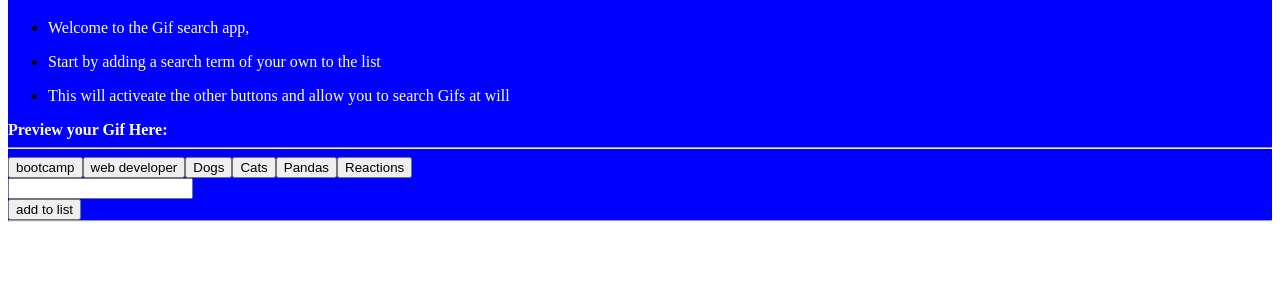
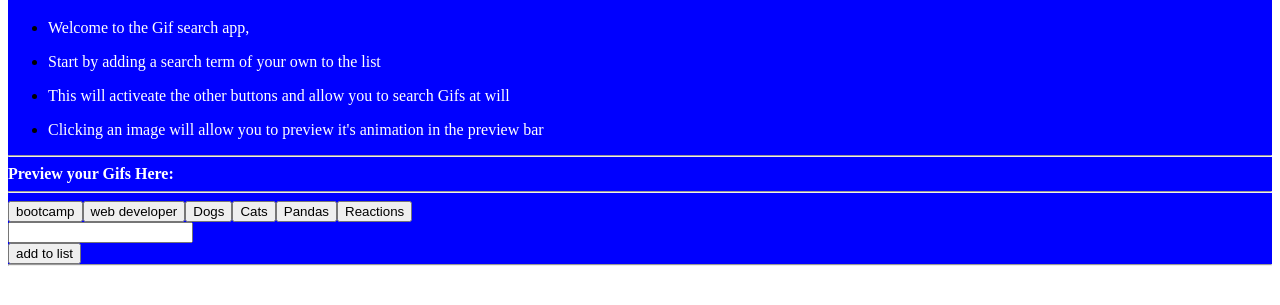
Before and after one commit to TimGaz92/gifwebapp, a plain HTML site: page gifyWebApp.html in a window 1280 px wide. Shown: the part 61-366 px from the top of the page. Drawn offline with nearby package versions, Linux system fonts and the light colour scheme.

Commit message:
cleaned up code, tried fixing preview bug-still broken

```diff
--- a/gifyWebApp.html
+++ b/gifyWebApp.html
@@ -11,8 +11,10 @@
     <li><p class="instructions"> Welcome to the Gif search app,</p></li>
     <li><p class="instructions"> Start by adding a search term of your own to the list</p></li>
    <li><p class="instructions"> This will activeate the other buttons and allow you to search Gifs at will</p></li>
+   <li><p class="instructions"> Clicking an image will allow you to preview it's animation in the preview bar</p></li>
     </ul>
-    <div id="previewDiv"><strong> Preview your Gif Here:</strong></div>
+    <hr>
+    <div id="previewDiv"><strong> Preview your Gifs Here:</strong></div>
     <hr>
 
     <div id="gifResults"></div> <!--contains the button results -->
@@ -52,7 +54,6 @@ for (var i = 4; i >= 0; i--) {
           var gifDiv = $("<img>").attr("src", staticURL);
           gifDiv.addClass("clickableImg");
           // var gifDiv = $("<div>").html("<button>this is a test</button> ");
-
     gifDiv.attr("alt");
     $("#userGifs").append(gifDiv);
      console.log(downsizedURL);
@@ -60,12 +61,15 @@ for (var i = 4; i >= 0; i--) {
 $("#userGifs").append("<strong> you've searched for: " + gifSRC +"</strong> <br> <hr>" );
         //gives each gif div a clickable function to make it clickable
         //on click changes the image to the animated gif
+        //append the animated image to the preview bar
        $(".clickableImg").on("click", function(){
        gifDiv = $("<img>").attr("src", downsizedURL);
-       console.log("clicks are working on gifs");
+       // ?(this).attr("src", downsizedURL);//TRY THIS - doesn't work
+       console.log("clicks are working on gifs" + downsizedURL);
        console.log("src changed to " + downsizedURL);
        $("#previewDiv").append(gifDiv);
        });
+
 
   });//end of AJAX call
 }//end of display function
@@ -73,8 +77,10 @@ $("#userGifs").append("<strong> you've searched for: " + gifSRC +"</strong> <br>
 //button and display functionality
  function renderButtons() {
   console.log("running render");
+  //console log for debugging
   $("#gifResults").empty();
   for (var i = gifs.length - 1; i >= 0; i--) {
+  	//loops through all gifs and assigns clickable class and associated title
       var button  = $("<button>");
       button.addClass("gifButton");
       button.text(gifs[i]);
@@ -83,6 +89,7 @@ $("#userGifs").append("<strong> you've searched for: " + gifSRC +"</strong> <br>
       $("#gifResults").append(button);
   }//end of for loop
  }//end of render function
+ //click functionality for each gif, moves them to preview area and changes src to moving image
   $("#addGif").on("click", function(event) {
     console.log("search term added");
     event.preventDefault();
@@ -129,7 +136,6 @@ renderButtons();
   }
   #previewDiv{
     color: white;
-
   }
 
 </style>
```
